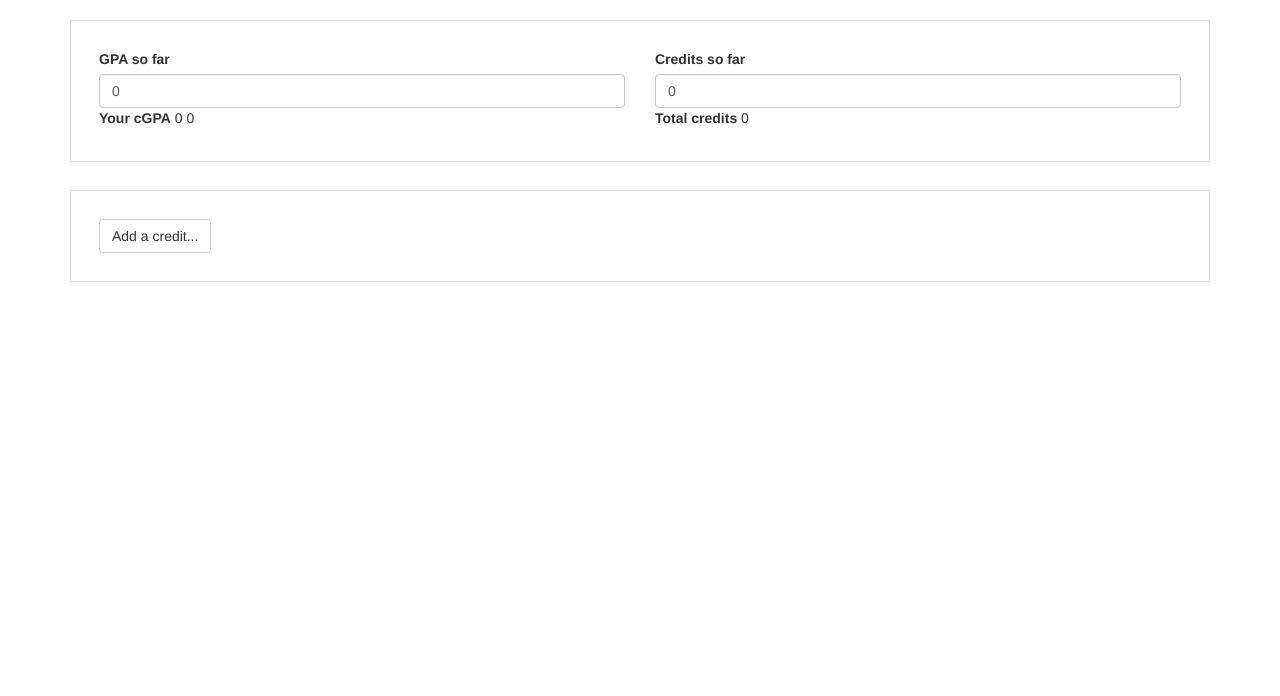
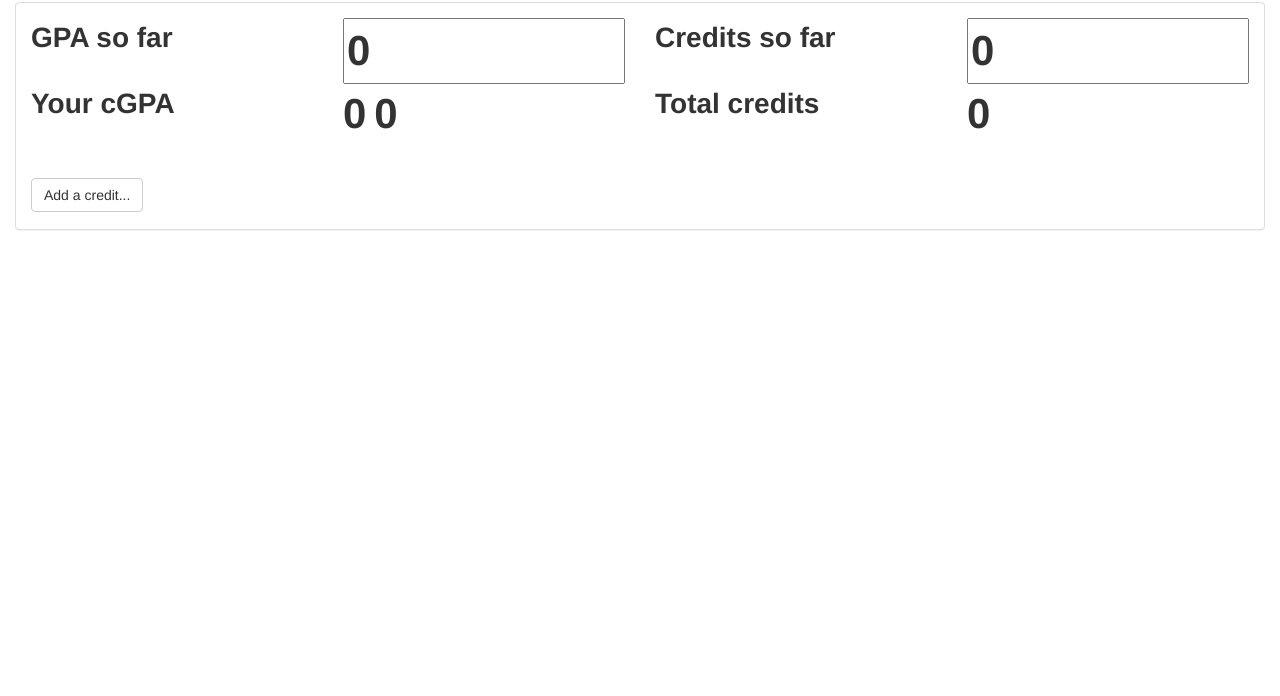
Before and after one commit to glifchits/wlu-gpa-calc, a website: page index.html in a window 1280 px wide. Shown: the part 104-800 px from the top of the page. Drawn offline with nearby package versions, Linux system fonts and the light colour scheme; files that its build step writes are made by us from their sources; files whose address does not match are found by name.

Commit message:
working on styles

```diff
--- a/index.html
+++ b/index.html
@@ -9,52 +9,60 @@
     <!-- endbuild -->
   </head>
   <body>
-    <div class='container'>
+    <div class='container-fluid'>
       <div id='header'>
         <h1>WLU GPA Calculator</h1>
       </div>
-      <div id='calculator' ng-controller='CalculatorController'>
-        <div class='section starting-info'>
+      <div id='calculator' class='panel panel-default' ng-controller='CalculatorController'>
+        <div class='section panel-body starting-info'>
           <div class='row'>
-            <div class='col-sm-6'>
+            <div class='col-sm-3 col-xs-8'>
               <label>GPA so far</label>
-              <input class='form-control' type='number' ng-model='start.gpa'></input>
             </div>
-            <div class='col-sm-6'>
+            <div class='col-sm-3 col-xs-4'>
+              <input class='gpa' type='number' ng-model='start.gpa'></input>
+            </div>
+            <div class='col-sm-3 col-xs-8'>
               <label>Credits so far</label>
-              <input class='form-control' type='number' ng-model='start.credits'></input>
+            </div>
+            <div class='col-sm-3 col-xs-4'>
+              <input class='credits' type='number' ng-model='start.credits'></input>
             </div>
           </div><!-- end row -->
           <div class='row'>
-            <div class='col-sm-6'>
+            <div class='col-sm-3'>
               <label>Your cGPA</label>
+            </div>
+            <div class='col-sm-3'>
               <span ng-bind='cumu.gpa()'></span>
               <span class='delta-gpa' ng-class='{ "good": deltaGPA() > 0, "bad": deltaGPA() < 0 }'
                 ng-bind='deltaGPA()'></span>
             </div>
-            <div class='col-sm-6'>
+            <div class='col-sm-3'>
               <label>Total credits</label>
+            </div>
+            <div class='col-sm-3'>
               <span ng-bind='cumu.credits()'></span>
             </div>
           </div><!-- end row -->
         </div><!-- end .starting-info -->
-        <div class='section additional-info'>
+        <div class='section panel-body additional-info'>
           <div class='credit row' ng-repeat='credit in credits'>
             <div class='col-sm-4'>
               <label>Grade points</label>
-              <input class='form-control' type='number' ng-model='credit.grade'></input>
+              <input class='gpa' type='number' ng-model='credit.grade'></input>
             </div>
             <div class='col-sm-3'>
               <label>Credits</label>
-              <input class='form-control' type='number' ng-model='credit.credits'></input>
+              <input class='credits' type='number' ng-model='credit.credits'></input>
             </div>
             <div class='col-sm-4'>
               <label>Course name</label>
-              <input class='form-control' type='text' ng-model='credit.name'></input>
+              <input class='' type='text' ng-model='credit.name'></input>
             </div>
             <div class='col-sm-1'>
               <label>Remove</label>
-              <button class='form-control btn btn-danger' ng-click='removeCredit($index)'>
+              <button class='btn btn-danger' ng-click='removeCredit($index)'>
                 <i class='glyphicon glyphicon-remove'></i>
               </button>
             </div>
@@ -67,8 +75,8 @@
         </div><!-- end .additional-info -->
       </div>
     </div><!-- end container -->
+    <!-- build:js -->
     <script src='/vendor/jquery.js'></script>
-    <!-- build:js -->
     <script src='/vendor/angular.js'></script>
     <script src='/js/app.js'></script>
     <!-- endbuild -->
--- a/scss/styles.scss
+++ b/scss/styles.scss
@@ -2,11 +2,36 @@
   margin-top: 4em;
 }
 
-div.section {
-  padding: 2em;
-  margin: 2em 0;
-  border: 1px solid #ddd;
+// disable all input[number] spinners
+input[type=number]::-webkit-inner-spin-button,
+input[type=number]::-webkit-outer-spin-button {
+  -webkit-appearance: none;
+  margin: 0;
 }
+
+span.delta-gpa {
+  &.good {
+    color: green;
+  }
+  &.bad {
+    color: red;
+  }
+}
+
+// styles for the calculator
+
+#calculator .section {
+  font-size: 28px;
+  input {
+    width: 100%;
+  }
+  input, span {
+    font-size: 42px;
+    font-weight: bold;
+  }
+}
+
+// styles for the table entering new credits
 
 $pad-btwn-rows: 2em;
 
@@ -24,12 +49,3 @@ div.add-button.row {
     padding-top: $pad-btwn-rows;
   }
 }
-
-span.delta-gpa {
-  &.good {
-    color: green;
-  }
-  &.bad {
-    color: red;
-  }
-}
```
